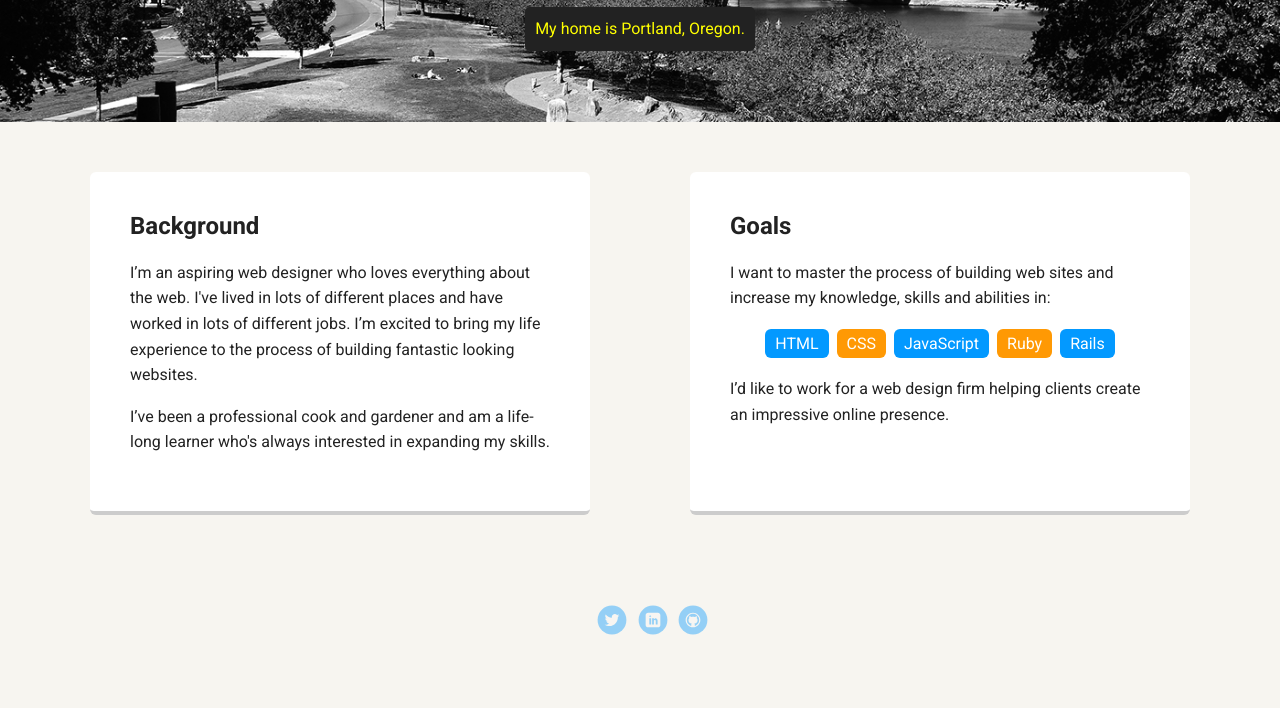
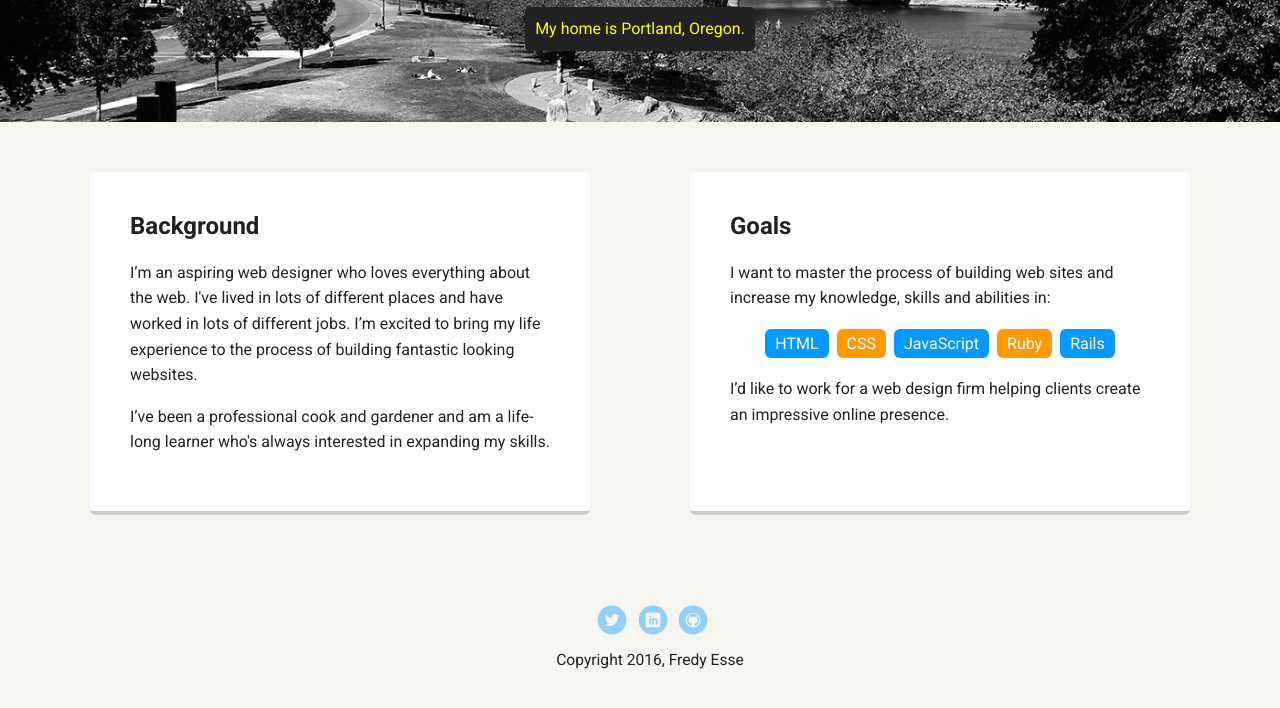
Before and after one commit to fredesse/portfolio, a plain HTML site: page index.html in a window 1280 px wide. Shown: the part 348-1056 px from the top of the page. Drawn offline with Linux system fonts and the light colour scheme; a web font is replaced by a local one.

Commit message:
Add a copyright notice

```diff
--- a/index.html
+++ b/index.html
@@ -49,7 +49,7 @@
         <li><a href="#" class="social linkedin">LinkedIn</a></li>
         <li><a href="#" class="social github">Github</a></li>
       </ul>
-
+      <p class="copyright">Copyright 2016, Fredy Esse</p>
     </footer>
   </body>
   </html>
```
